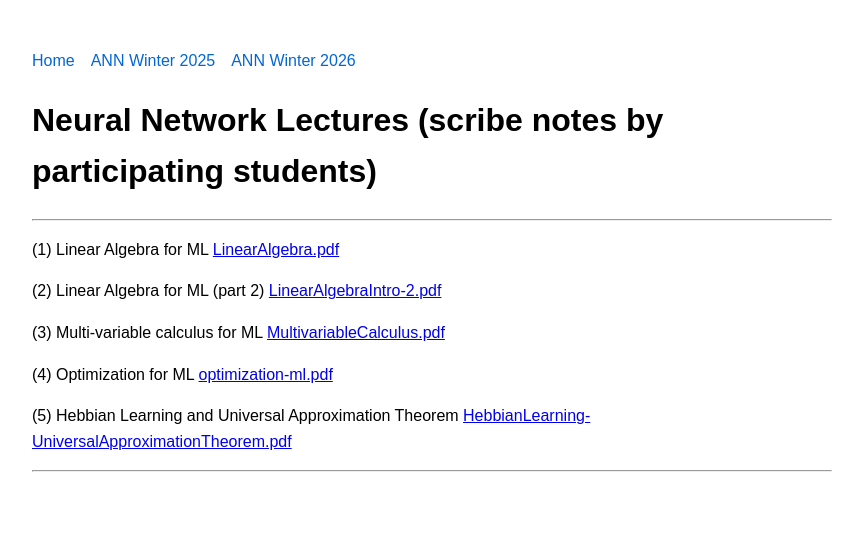
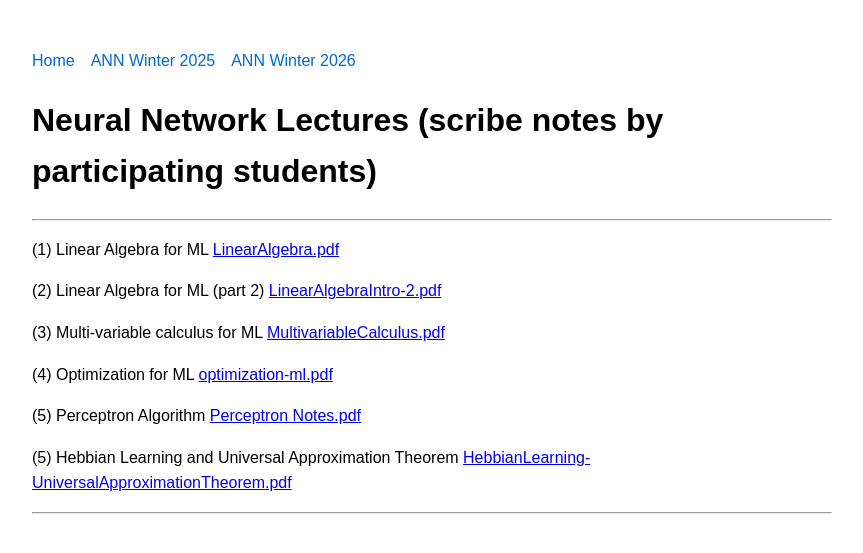
Before and after one commit to mrrahman1517/css485-ann-uwb-sp2025, a Jekyll site: the page built from winter2025/lectures.md, in a window 1280 px wide. Shown: the top 553 px of the page, without its empty margins (208-1071 px from the left). Built offline with Jekyll 4.4.1, drawn with Linux system fonts in a browser that asks for light colours; our own code applies the rules of GitHub Pages for plain Markdown files.

Commit message:
Update lectures.md

```diff
--- a/winter2025/lectures.md
+++ b/winter2025/lectures.md
@@ -8,6 +8,9 @@
 
 (4) Optimization for ML [optimization-ml.pdf](https://github.com/user-attachments/files/20746569/optimization-ml.pdf)
 
+(5) Perceptron Algorithm [Perceptron Notes.pdf](https://github.com/user-attachments/files/20746656/Perceptron.Notes.pdf)
+
+
 (5) Hebbian Learning and Universal Approximation Theorem [HebbianLearning-UniversalApproximationTheorem.pdf](https://github.com/user-attachments/files/20746582/HebbianLearning-UniversalApproximationTheorem.pdf)
 
 
```
